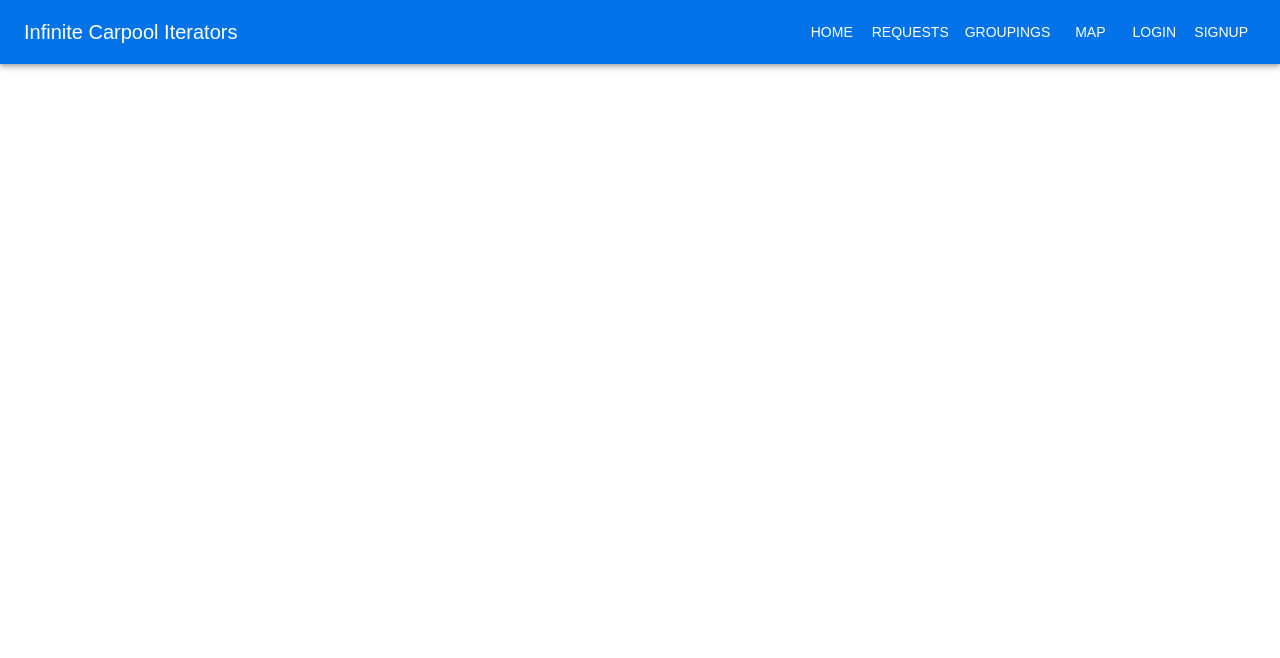
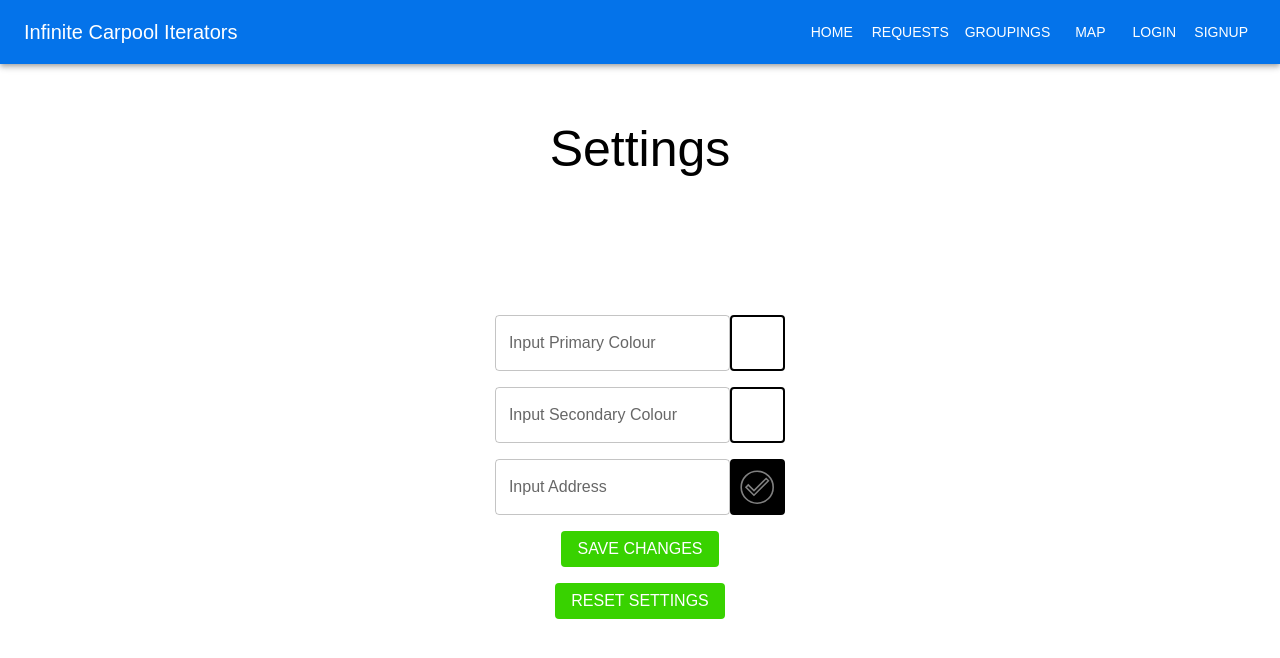
Before and after one commit to adityajirafe/InfiniteIteratorsLifeHack, a React (Create React App) app: page /settings in a window 1280 px wide. Shown: the top 658 px of the page. Built offline with nearby package versions, Linux system fonts and the light colour scheme.

Commit message:
settings mock up

```diff
--- a/src/App.js
+++ b/src/App.js
@@ -1,7 +1,7 @@
 import "./App.css";
 // /* eslint-disable react/no-multi-comp */
-import React from "react";
-import { ThemeProvider } from "@mui/material";
+import React, { useEffect, useState } from "react";
+import { ThemeProvider, createTheme } from "@mui/material";
 import theme from "./theme";
 import { BrowserRouter, Routes, Route } from "react-router-dom";
 import Page from "./components/Page";
@@ -13,8 +13,14 @@ const Home = React.lazy(() => import("./pages/home"));
 const Map = React.lazy(() => import("./pages/map"));
 const Neighbours = React.lazy(() => import('./pages/neighbours'));
 const Matched = React.lazy(() => import('./pages/matched'));
+const Settings = React.lazy(() => import('./pages/settings/Settings'));
+
 
 function App() {
+  const [primary, setPrimary] = useState('');
+  const [secondary, setSecondary] = useState('');
+  const [address, setAddress] = useState('');
+
   return (
     <ThemeProvider theme={theme}>
       <BrowserRouter>
@@ -59,6 +65,11 @@ function App() {
               path="/matched"
               element={<Page component={<Matched />} title="Matched" />}
             />
+            <Route
+              exact={true}
+              path="/settings"
+              element={<Page component={<Settings primary={primary} setPrimary={setPrimary} secondary={secondary} setSecondary={setSecondary} address={address} setAddress={setAddress} />} title="Settings" />}
+            />
           </Routes>
         </React.Suspense>
       </BrowserRouter>
--- /dev/null
+++ b/src/pages/settings/Settings.jsx
@@ -0,0 +1,177 @@
+import { Box, Button, TextField, Typography } from '@mui/material';
+import React, { useState } from 'react';
+import CheckCircleIcon from '@mui/icons-material/CheckCircle';
+
+function Settings({ primary, setPrimary, secondary, setSecondary, address, setAddress }) {
+    const [primaryT, setPrimaryT] = useState("");
+    const [secondaryT, setSecondaryT] = useState("");
+    const [addressT, setAddressT] = useState("");
+
+    const handleSubmit = () => {
+        setPrimary(primaryT);
+        setSecondary(secondaryT);
+        setAddress(addressT);
+    };
+
+    const handleReset = (e) => {
+        setPrimary("#0473ea");
+        setSecondary("#38d200");
+        setAddress("");
+        setPrimaryT("#0473ea");
+        setSecondaryT("#38d200");
+        setAddressT("");
+    };
+
+    const primaryChange = (e) => {
+        setPrimaryT(e.target.value);
+    }
+
+    const secondaryChange = (e) => {
+        setSecondaryT(e.target.value);
+    }
+
+    const addressChange = (e) => {
+        setAddressT(e.target.value);
+    }
+
+  return (
+    <>
+        <Box
+                display="flex"
+                justifyContent="center"
+            >
+
+                <Typography
+                    sx={{
+                        fontSize: "50px",
+                        marginTop: '48px'
+                    }}
+                    >
+                    Settings
+                </Typography>
+            </Box>
+
+    <Box
+        display="flex"
+        flexDirection="column"
+        justifyContent="center"
+        alignItems="center"
+        minHeight="70vh"
+        minWidth="80vw"
+    >
+        <Box
+            display="flex"
+            flexDirection="row"
+        >
+            <TextField id="outlined-basic" label={primary || "Input Primary Colour"} variant="outlined" onChange={primaryChange} />
+            <Box
+                sx={{
+                    border: '2px solid #000000',
+                    backgroundColor: primaryT ? `${primaryT}` : '#FFFFFF',
+                    width: '4vw',
+                    borderRadius: '4px'
+                }}
+            />
+        </Box>
+
+        <Box
+            display="flex"
+            flexDirection="row"
+        >
+            <TextField id="outlined-basic" label={secondary || "Input Secondary Colour"} variant="outlined" sx={{margin: "16px 0px 16px 0px"}} onChange={secondaryChange}/>
+            <Box
+                sx={{
+                    border: '2px solid #000000',
+                    backgroundColor: secondaryT ? `${secondaryT}` : '#FFFFFF',
+                    width: '4vw',
+                    mt: '16px',
+                    mb: '16px',
+                    borderRadius: '4px'
+                }}
+            />
+        </Box>
+
+        <Box
+            display="flex"
+            flexDirection="row"
+        >
+            <TextField id="outlined-basic" label={address || "Input Address"} variant="outlined" onChange={addressChange} />
+            <Box
+                sx={{
+                    border: '2px solid #000000',
+                    backgroundColor: '#000000',
+                    width: '4vw',
+                    height: '6.5vh',
+                    borderRadius: '4px',
+                    display: 'flex',
+                    justifyContent: 'center',
+                    alignItems: 'center',
+                    '@media (max-width: 768px)': {
+                    width: '8vw',
+                    height: '10vh'
+                    },
+                    '@media (max-width: 480px)': {
+                    width: '12vw',
+                    height: '15vh'
+                    }
+                }}
+                >
+                <CheckCircleIcon
+                    sx={{
+                    fontSize: '3vw',
+                    stroke: addressT ? '#00FF00' : '#808080',
+                    '@media (max-width: 768px)': {
+                        fontSize: '8vw'
+                    },
+                    '@media (max-width: 480px)': {
+                        fontSize: '12vw'
+                    }
+                    }}
+                />
+            </Box>
+        </Box>
+
+        <Button
+            variant="filled"
+            onClick={handleSubmit}
+            sx={{
+                backgroundColor: (theme) => theme.palette.secondary.main,
+                '&:hover': {
+                background: (theme) => theme.palette.secondary.main
+                },
+                margin: '16px'
+            }}
+            >
+            <Typography
+                sx={{
+                color: "#FFFFFF"
+                }}
+            >
+                Save Changes
+            </Typography>
+        </Button>
+
+        <Button
+            variant="filled"
+            onClick={handleReset}
+            sx={{
+                backgroundColor: (theme) => theme.palette.secondary.main,
+                '&:hover': {
+                background: (theme) => theme.palette.secondary.main
+                },
+            }}
+            >
+            <Typography
+                sx={{
+                color: "#FFFFFF"
+                }}
+            >
+                Reset Settings
+            </Typography>
+        </Button>
+    </Box>
+    </>
+  )
+}
+
+export default Settings
--- /dev/null
+++ b/src/pages/settings/index.js
@@ -0,0 +1,3 @@
+import Settings from "./Settings";
+
+export default Settings;
```
Also changed, not shown: src/theme.js (+18 -0 lines).
